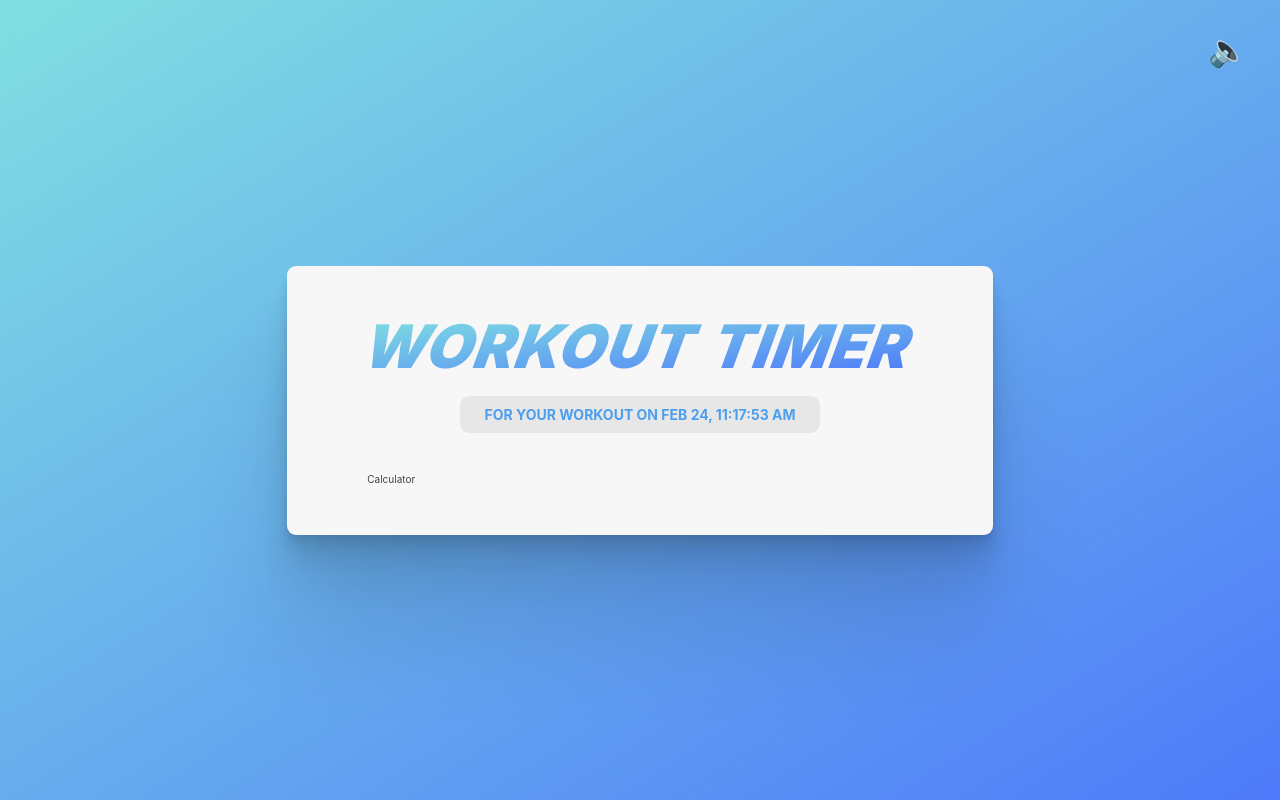
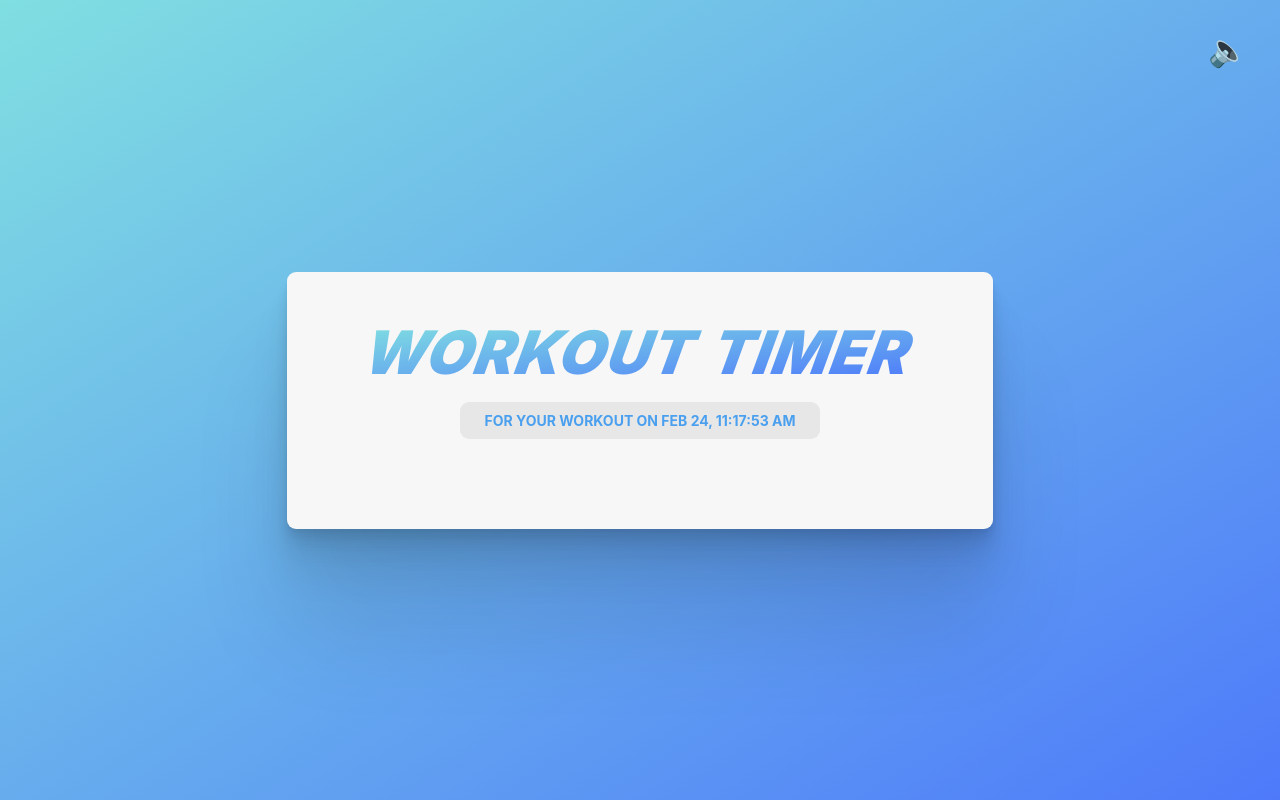
Before and after one commit to njahi/Workout-Timer, a React (Vite) app: page / in a window 1280 px wide. Built offline with nearby package versions, Linux system fonts and the light colour scheme.

Commit message:
added a form on the calculator component return block

```diff
--- a/src/components/Calculator.jsx
+++ b/src/components/Calculator.jsx
@@ -6,6 +6,10 @@ function Calculator({ workouts }) {
   const [sets, setSets] = useState(3);
   const [speed, setSpeed] = useState(90);
   const [duration, setDuration] = useState(5);
-  return <div>Calculator</div>;
+  return (
+    <>
+      <form></form>
+    </>
+  );
 }
 export default memo(Calculator);
```
